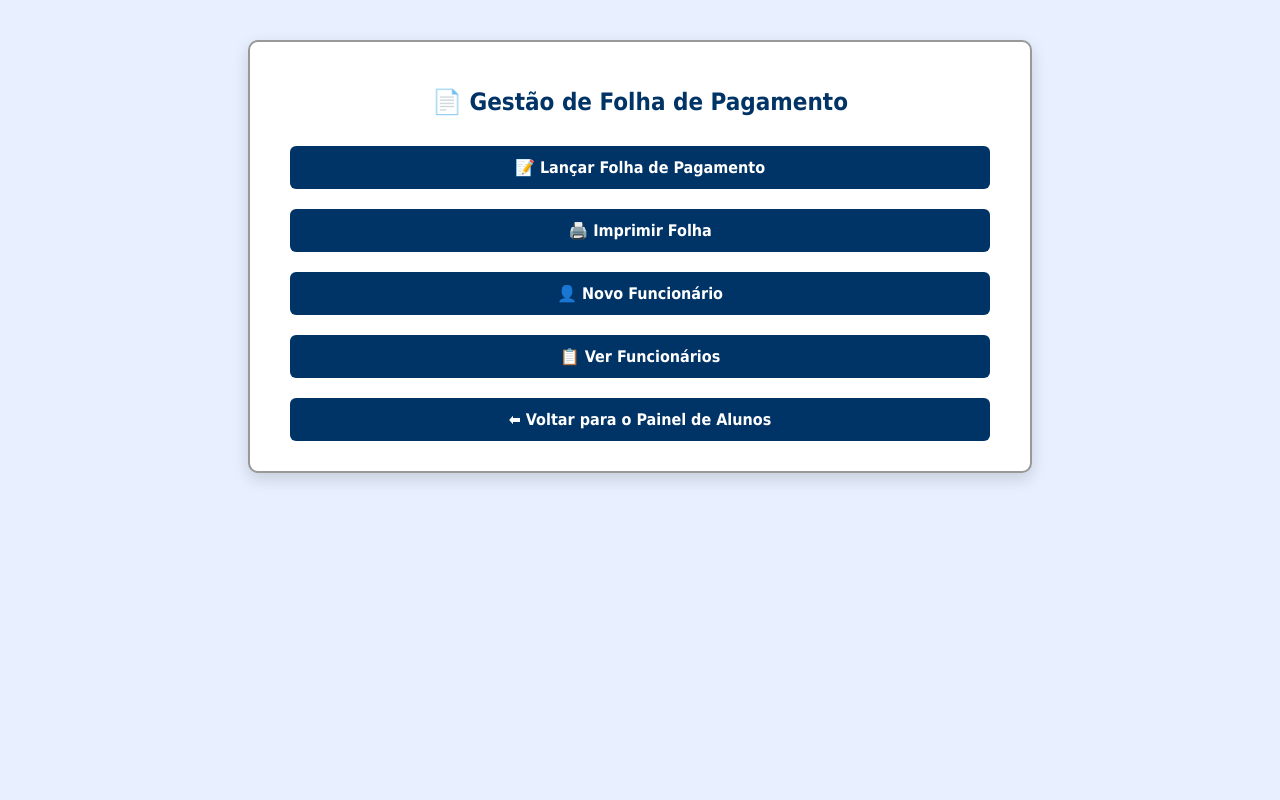
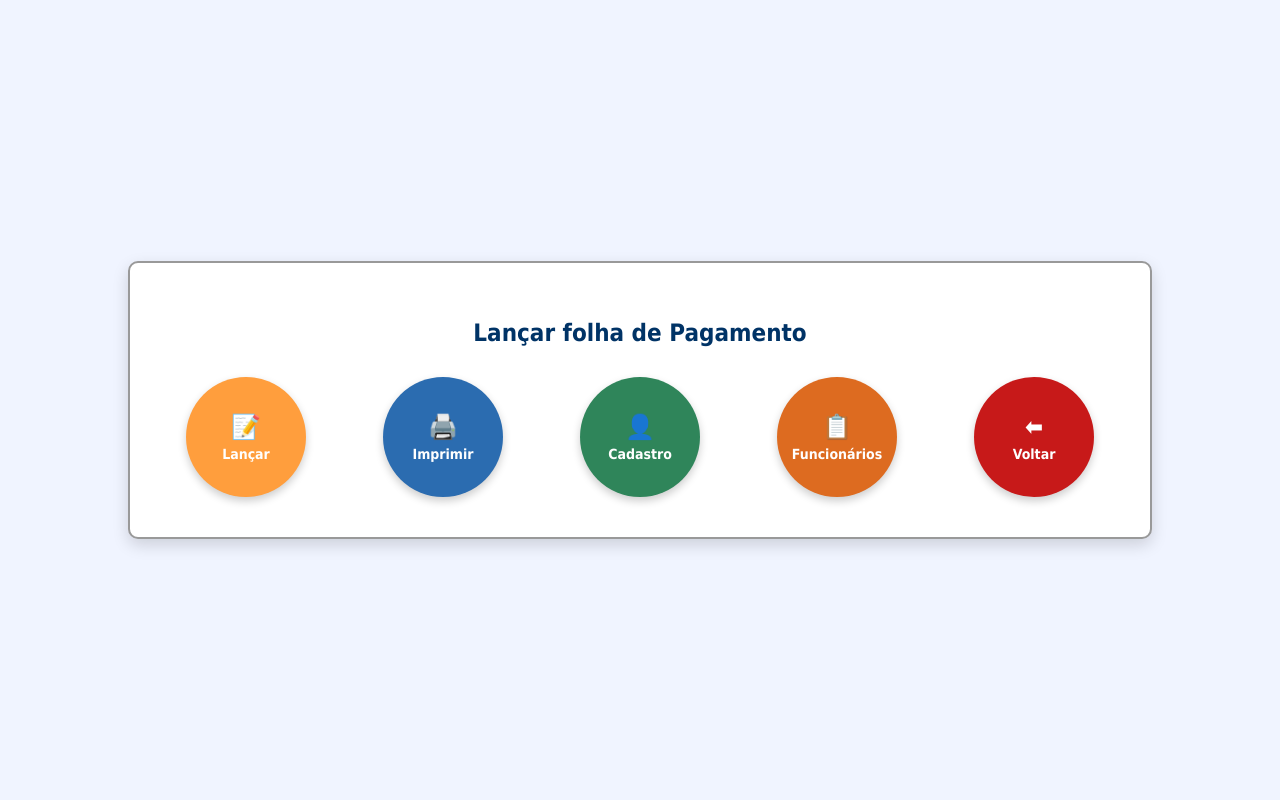
Before and after one commit to amvtec/vitordias, a Django app: page /funcionarios/ in a window 1280 px wide. Run offline with Django 5.2, Linux system fonts and the light colour scheme.

Commit message:
alteracao em diversas pastas, e arquivos

```diff
--- a/controle/models.py
+++ b/controle/models.py
@@ -15,13 +15,15 @@ class Funcionario(models.Model):
     data_admissao = models.DateField()
     setor = models.ForeignKey(Setor, on_delete=models.CASCADE)
 
-    # Adicionando novos campos
+    # Campos adicionais
     tem_planejamento = models.BooleanField(default=False)  # Se o funcionário tem planejamento
     horario_planejamento = models.CharField(max_length=50, blank=True, null=True)  # Horário do planejamento
     sabado_letivo = models.BooleanField(default=False)  # Se o sábado é letivo para esse funcionário
+    data_nascimento = models.DateField(null=True, blank=True)  # Data de nascimento, podendo ser nula
 
     def __str__(self):
         return self.nome
+
 
 
 
--- a/funcionarios/models.py
+++ b/funcionarios/models.py
@@ -7,9 +7,11 @@ class Funcionario(models.Model):
     carga_horaria_mensal = models.IntegerField()
     planejamento = models.BooleanField(default=False)
     aluno_especial = models.BooleanField(default=False)
+    data_nascimento = models.DateField(null=True, blank=True)  # Permite valores nulos
 
     def __str__(self):
         return self.nome
+
 
 class FolhaMensal(models.Model):
     funcionario = models.ForeignKey(Funcionario, on_delete=models.CASCADE, related_name='folhas')
--- a/funcionarios/templates/funcionarios/index.html
+++ b/funcionarios/templates/funcionarios/index.html
@@ -7,19 +7,23 @@
     <title>Folha de Pagamento - Início</title>
     <style>
         body {
-            font-family: Tahoma, sans-serif;
-            background-color: #e8f0ff;
+            font-family: Tahoma, Arial, sans-serif;
+            background-color: #f0f4ff;
             margin: 0;
-            padding: 40px;
+            padding: 0;
+            height: 100vh;
+            display: flex;
+            align-items: center;
+            justify-content: center;
         }
 
         .container {
-            max-width: 700px;
-            margin: auto;
+            width: 100%;
+            max-width: 960px;
             background-color: white;
-            padding: 30px 40px;
+            padding: 40px 30px;
             border-radius: 10px;
-            box-shadow: 0 6px 16px rgba(0,0,0,0.15);
+            box-shadow: 0 6px 16px rgba(0, 0, 0, 0.15);
             border: 2px solid #999;
             text-align: center;
         }
@@ -30,39 +34,82 @@
             margin-bottom: 30px;
         }
 
-        .botoes {
-            display: flex;
-            flex-direction: column;
-            gap: 20px;
+        .grid {
+            display: grid;
+            grid-template-columns: repeat(auto-fit, minmax(120px, 1fr));
+            gap: 25px;
+            justify-items: center;
         }
 
         .botao {
-            padding: 12px;
-            font-size: 16px;
+            width: 100px;
+            height: 100px;
+            color: white;
+            text-decoration: none;
+            border-radius: 50%;
+            display: flex;
+            align-items: center;
+            justify-content: center;
+            font-size: 24px;  /* Ajuste do tamanho do emoji */
             font-weight: bold;
-            text-decoration: none;
-            background-color: #003366;
-            color: white;
-            border-radius: 6px;
-            transition: background-color 0.3s;
+            flex-direction: column;
+            text-align: center;
+            padding: 10px;
+            transition: background-color 0.3s ease;
+            box-shadow: 0px 4px 8px rgba(0, 0, 0, 0.2);
         }
 
         .botao:hover {
-            background-color: #002244;
+            filter: brightness(0.9);
+        }
+
+        .botao span {
+            font-size: 14px;  /* Ajustando o texto embaixo */
+            margin-top: 5px;  /* Deixa o nome um pouco mais distante do emoji */
+        }
+
+        .botao.lancamento { background-color: #ff9e3d; }
+        .botao.imprimir { background-color: #2b6cb0; }
+        .botao.cadastro { background-color: #2f855a; }
+        .botao.funcionarios { background-color: #dd6b20; }
+        .botao.voltar { background-color: #c71919; }
+
+        .rodape {
+            text-align: center;
+            margin-top: 40px;
+        }
+
+        .rodape a {
+            text-decoration: none;
+            background: #555;
+            color: white;
+            padding: 10px 20px;
+            border-radius: 5px;
+            font-weight: bold;
         }
     </style>
 </head>
 <body>
 
 <div class="container">
-    <h1>📄 Gestão de Folha de Pagamento</h1>
+    <h1>Lançar folha de Pagamento</h1>
 
-    <div class="botoes">
-        <a href="{% url 'selecionar_funcionario' %}" class="botao">📝 Lançar Folha de Pagamento</a>
-        <a href="{% url 'imprimir_folha' %}" class="botao">🖨️ Imprimir Folha</a>
-        <a href="{% url 'cadastrar_novo_funcionario' %}" class="botao">👤 Novo Funcionário</a>
-        <a href="{% url 'ver_funcionarios' %}" class="botao">📋 Ver Funcionários</a>
-        <a href="{% url 'painel_alunos' %}" class="botao">⬅ Voltar para o Painel de Alunos</a>
+    <div class="grid">
+        <a href="{% url 'selecionar_funcionario' %}" class="botao lancamento">
+            📝<span>Lançar</span>
+        </a>
+        <a href="{% url 'imprimir_folha' %}" class="botao imprimir">
+            🖨️<span>Imprimir</span>
+        </a>
+        <a href="{% url 'cadastrar_novo_funcionario' %}" class="botao cadastro">
+            👤<span>Cadastro</span>
+        </a>
+        <a href="{% url 'ver_funcionarios' %}" class="botao funcionarios">
+            📋<span>Funcionários</span>
+        </a>
+        <a href="{% url 'painel_alunos' %}" class="botao voltar">
+            ⬅<span>Voltar</span>
+        </a>
     </div>
 </div>
 
--- a/funcionarios/views.py
+++ b/funcionarios/views.py
@@ -2,11 +2,26 @@ from django.shortcuts import render, redirect
 from .models import Funcionario, FolhaMensal
 from .forms import FolhaMensalForm
 from django.shortcuts import render, redirect, get_object_or_404
-
-
+from datetime import datetime
+from .models import Funcionario
 
 def pagina_inicial(request):
-    return render(request, 'funcionarios/index.html')
+    # Data de hoje
+    hoje = datetime.now()
+    mes_atual = hoje.month
+    dia_atual = hoje.day
+
+    # Buscar aniversariantes do mês
+    aniversariantes_mes = Funcionario.objects.filter(data_nascimento__month=mes_atual)
+
+    # Buscar aniversariantes do dia
+    aniversariantes_dia = Funcionario.objects.filter(data_nascimento__month=mes_atual, data_nascimento__day=dia_atual)
+
+    return render(request, 'funcionarios/index.html', {
+        'aniversariantes_mes': aniversariantes_mes,
+        'aniversariantes_dia': aniversariantes_dia
+    })
+
 
 
 def selecionar_funcionario(request):
```
Also changed, not shown: alunos/templates/alunos/painel_alunos.html (+0 -9 lines), controle/forms.py (+8 -2 lines), controle/templates/controle/cadastrar_funcionario.html (+7 -0 lines), controle/templates/controle/painel_controle.html (+99 -32 lines), controle/views.py (+19 -0 lines), controle/migrations/0007_funcionario_data_nascimento.py (added), funcionarios/migrations/0003_funcionario_data_nascimento.py (added).
